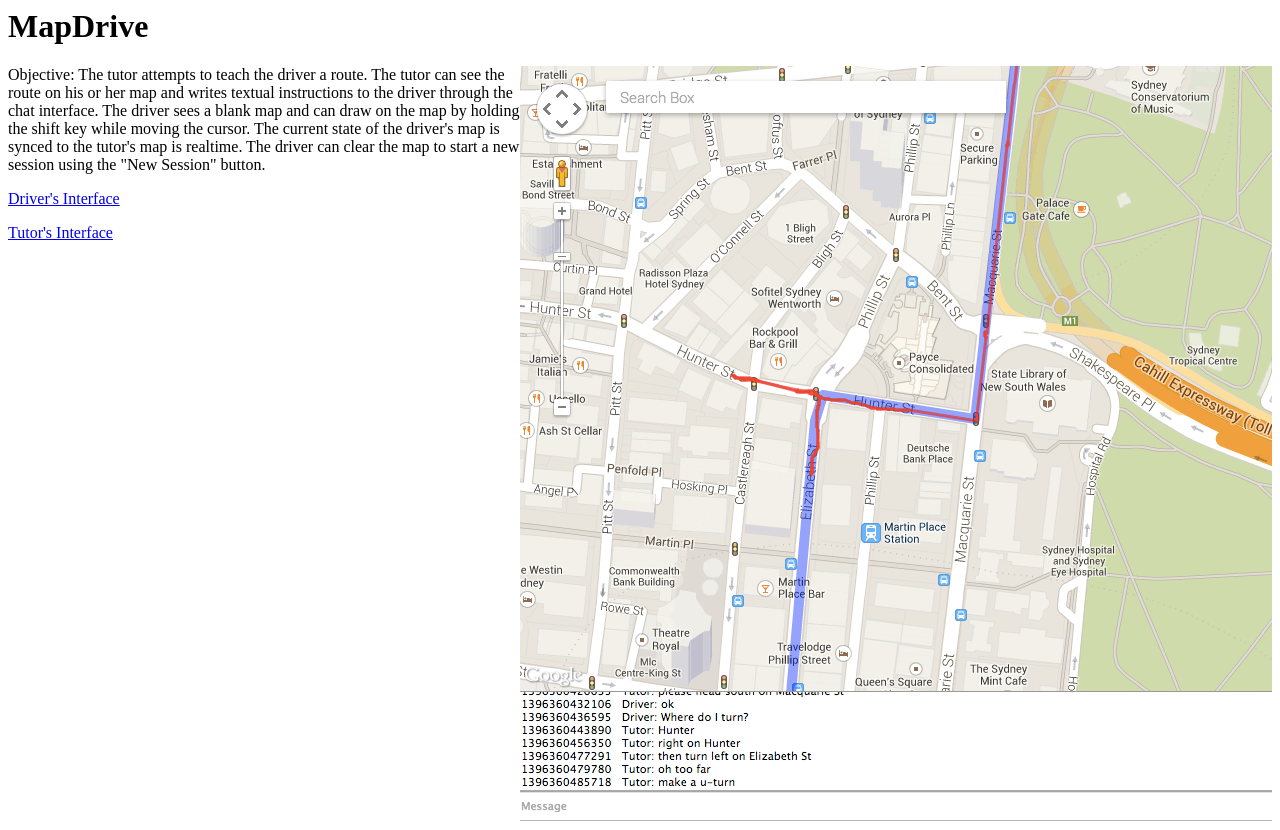
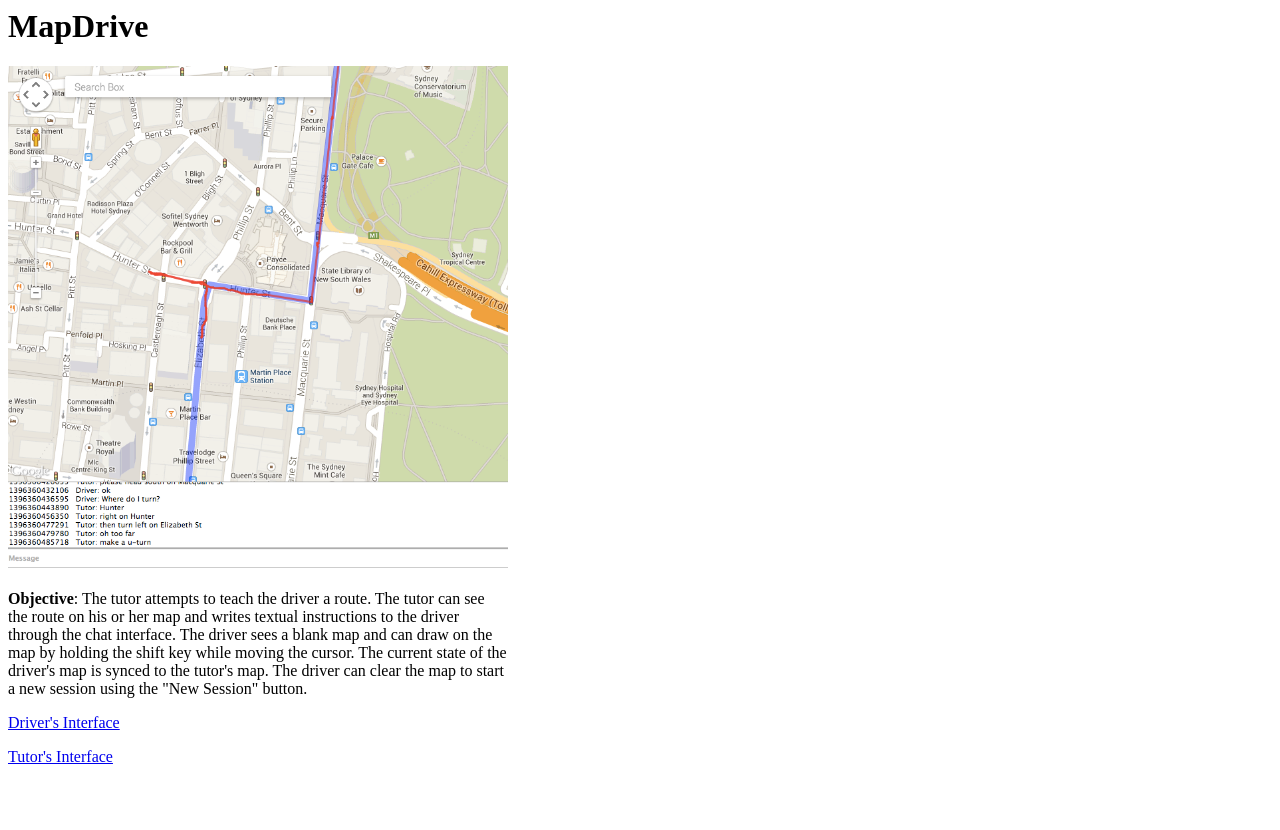
Before and after one commit to cdfox/cdfox.github.com, a plain HTML site: page mapdrive/index.html in a window 1280 px wide. After the commit the page ends 800 px from the top, so only its background shows below. Drawn offline with Linux system fonts and the light colour scheme.

Commit message:
changes to layout and wording of mapdrive/index.html

```diff
--- a/mapdrive/index.html
+++ b/mapdrive/index.html
@@ -1,11 +1,11 @@
 <html>
 <body>
 
+
 <h1> MapDrive </h1>
+<img style=" max-width: 500px" src="http://cdfox.github.io/mapdrive/interface.png" />
 
-<img style="float:right" src="http://cdfox.github.io/mapdrive/interface.png" />
-
-<p>Objective: The tutor attempts to teach the driver a route. The tutor can see the route on his or her map and writes textual instructions to the driver through the chat interface. The driver sees a blank map and can draw on the map by holding the shift key while moving the cursor. The current state of the driver's map is synced to the tutor's map is realtime. The driver can clear the map to start a new session using the "New Session" button. </p>
+<p style="max-width: 500px"><strong>Objective</strong>: The tutor attempts to teach the driver a route. The tutor can see the route on his or her map and writes textual instructions to the driver through the chat interface. The driver sees a blank map and can draw on the map by holding the shift key while moving the cursor. The current state of the driver's map is synced to the tutor's map. The driver can clear the map to start a new session using the "New Session" button. </p>
 
 <p><a href="http://cdfox.github.io/mapdrive/mapdrive_driver.html">Driver's Interface</a></p>
 
```
